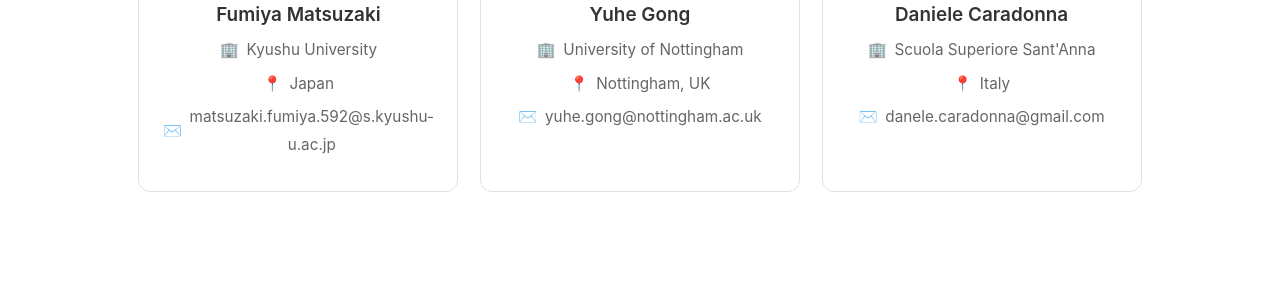
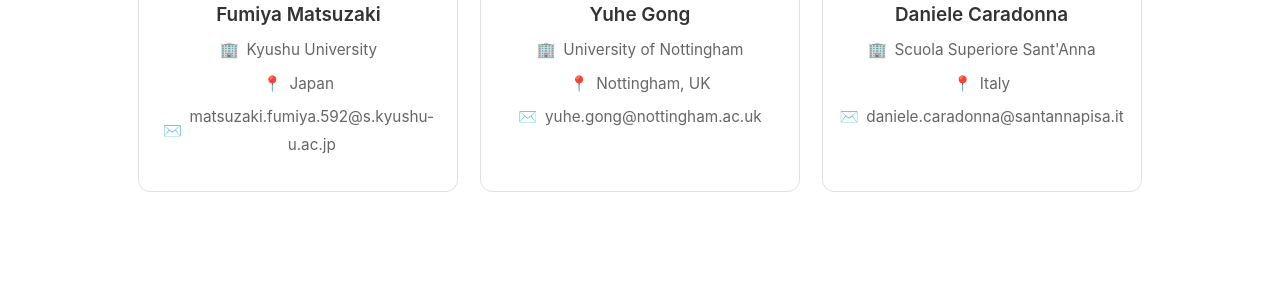
Before and after one commit to IEEE-RAS-Robot-Control/ieee-ras-robot-control.github.io, a Jekyll site: the page built from _pages/members.html, in a window 1280 px wide. Shown: the part 1429-1729 px from the top of the page. Built offline with Jekyll 4.4.1, drawn with Linux system fonts in a browser that asks for light colours; cached includes are drawn as plain includes.

Commit message:
Update email address for Daniele Caradonna

```diff
--- a/_data/members.yml
+++ b/_data/members.yml
@@ -40,4 +40,4 @@
     photo: daniele_caradonna.jpg
     affiliation: "Scuola Superiore Sant'Anna"
     location: Italy
-    email: danele.caradonna@gmail.com
+    email: daniele.caradonna@santannapisa.it
```
